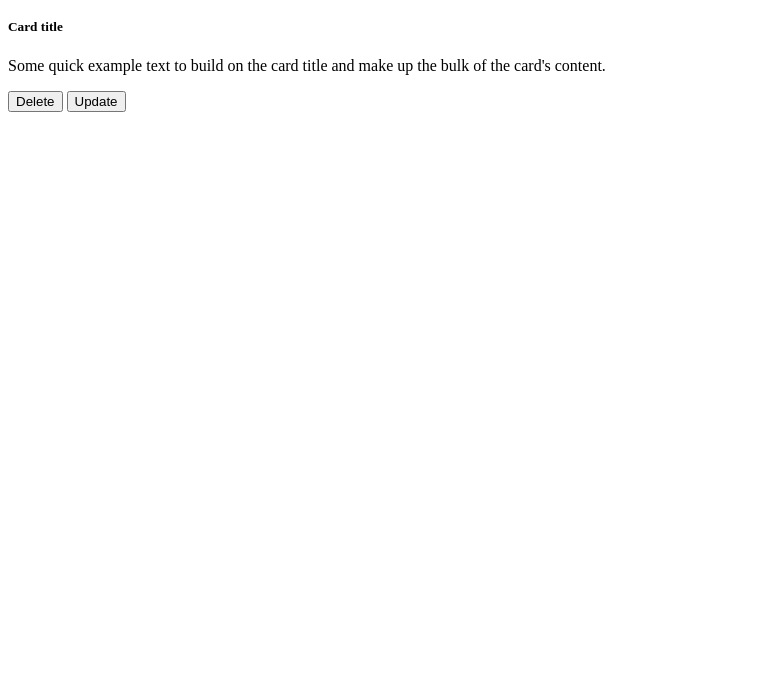
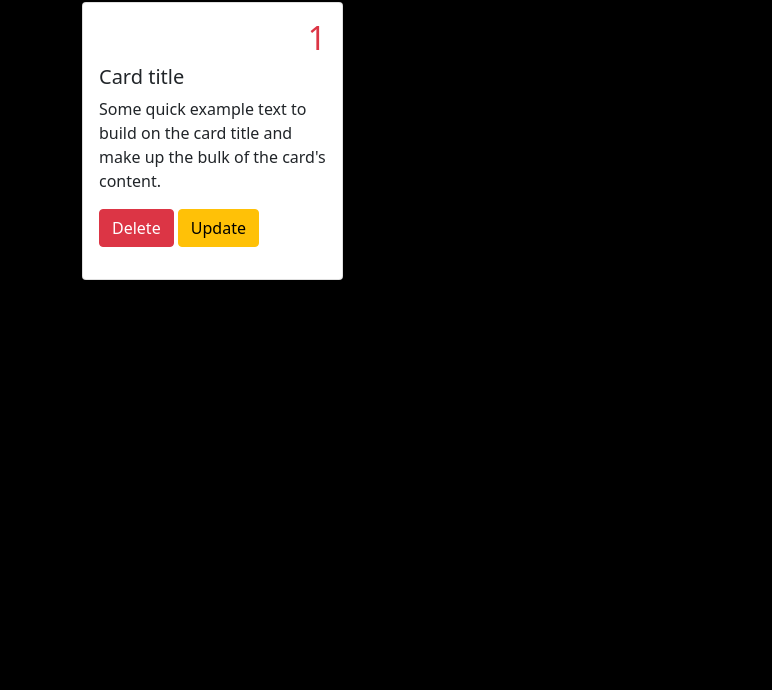
Before and after one commit to oma16/kcapi, a plain HTML site: page index.html in a window 1280 px wide. Shown: the part 110-800 px from the top of the page, without its empty margins (0-772 px from the left). Drawn offline with Linux system fonts and the light colour scheme; the site is published under a folder, as on GitHub Pages, so addresses that start at the root find nothing; no server answers.

Commit message:
fetch api

```diff
--- a/index.html
+++ b/index.html
@@ -5,7 +5,7 @@
     <meta http-equiv="X-UA-Compatible" content="IE=edge">
     <meta name="viewport" content="width=device-width, initial-scale=1.0">
     <title>Document</title>
-    <link rel="stylesheet" href="/css/bootstrap.min.css">
+    <link rel="stylesheet" href="./css/bootstrap.min.css">
 
 </head>
 <body class="bg-black">
```
Also changed, not shown: readone.html (+1 -1 lines).
